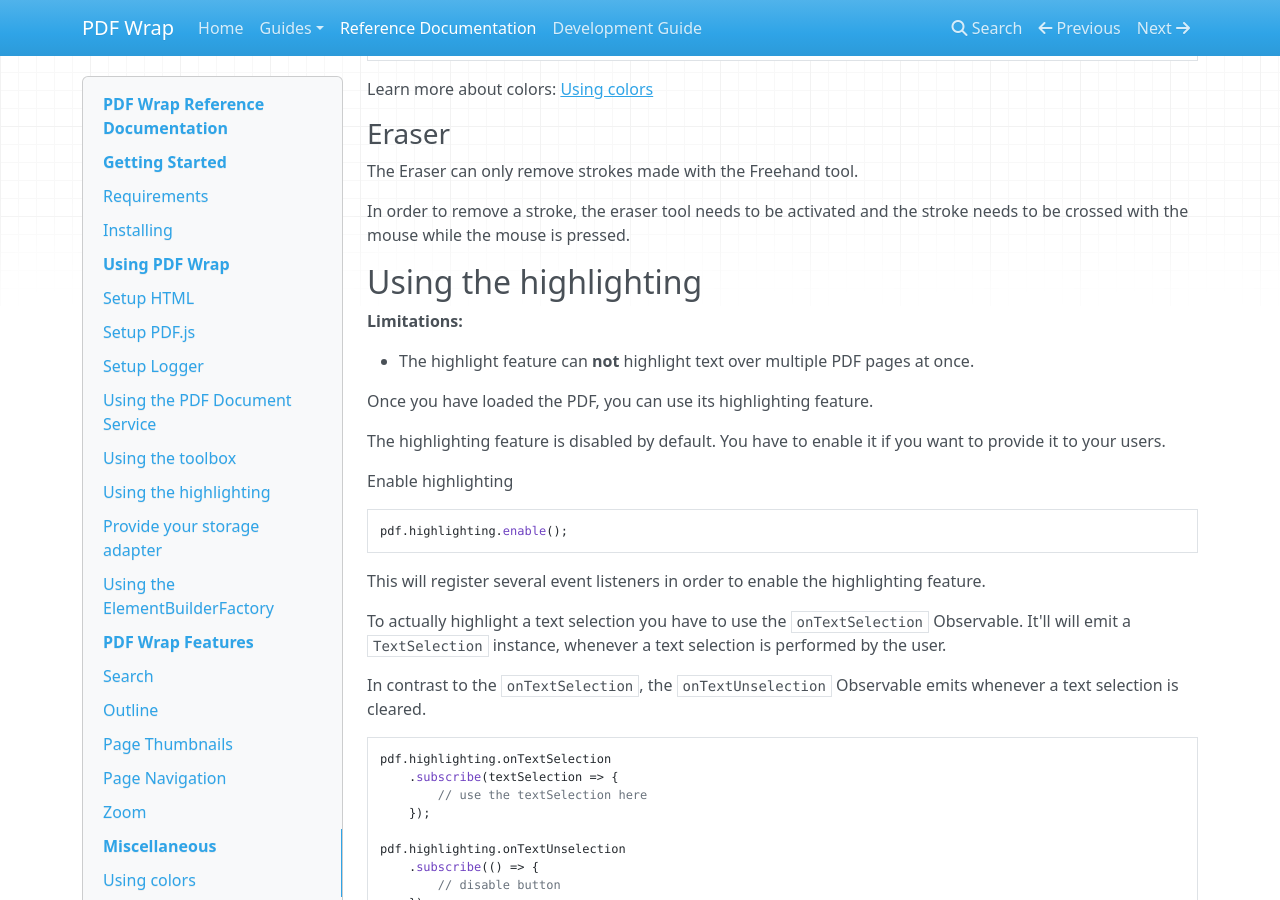
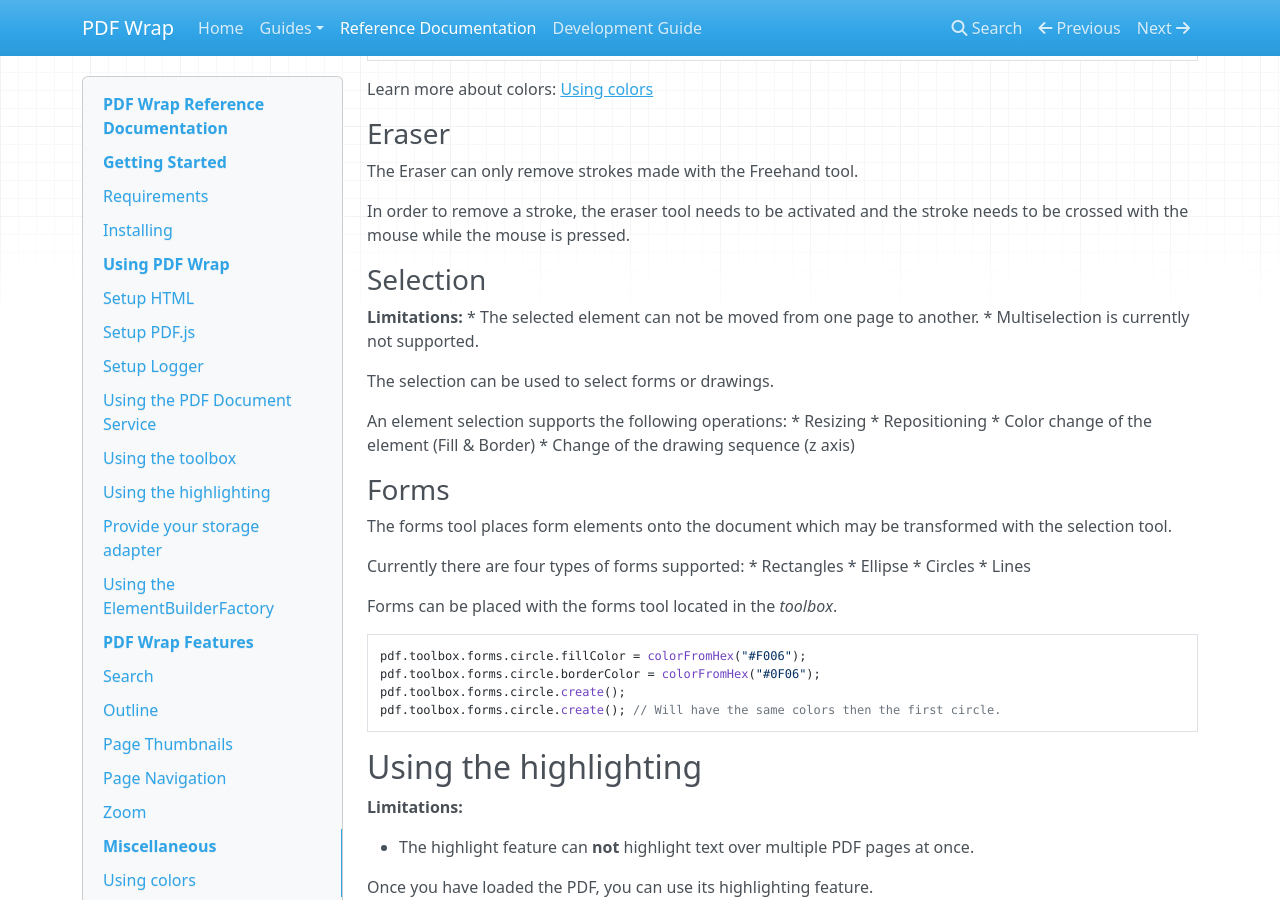
Before and after one commit to fluxapps/pdf-wrap, an MkDocs documentation site: the page built from docs/reference-documentation.md, in a window 1280 px wide and 900 px high, scrolled down 5735 px. Built offline with MkDocs 1.6.1, drawn with Linux system fonts in a browser that asks for light colours; nearby versions of some CDN libraries; old or Windows-style settings are respelled for this version of MkDocs.

Commit message:
Describe new features in reference documentation

````diff
--- a/docs/reference-documentation.md
+++ b/docs/reference-documentation.md
@@ -305,6 +305,38 @@ The Eraser can only remove strokes made with the Freehand tool.
 
 In order to remove a stroke, the eraser tool needs to be activated
 and the stroke needs to be crossed with the mouse while the mouse is pressed.
+
+### Selection
+
+**Limitations:**
+* The selected element can not be moved from one page to another.
+* Multiselection is currently not supported.
+
+The selection can be used to select forms or drawings.
+
+An element selection supports the following operations:
+* Resizing
+* Repositioning
+* Color change of the element (Fill & Border)
+* Change of the drawing sequence (z axis)
+
+### Forms
+The forms tool places form elements onto the document which may be transformed with the selection tool.
+
+Currently there are four types of forms supported:
+* Rectangles
+* Ellipse
+* Circles
+* Lines
+
+Forms can be placed with the forms tool located in the *toolbox*.
+
+```typescript
+pdf.toolbox.forms.circle.fillColor = colorFromHex("#F006");
+pdf.toolbox.forms.circle.borderColor = colorFromHex("#0F06");
+pdf.toolbox.forms.circle.create();
+pdf.toolbox.forms.circle.create(); // Will have the same colors then the first circle.
+```
 
 ## Using the highlighting
 
````
